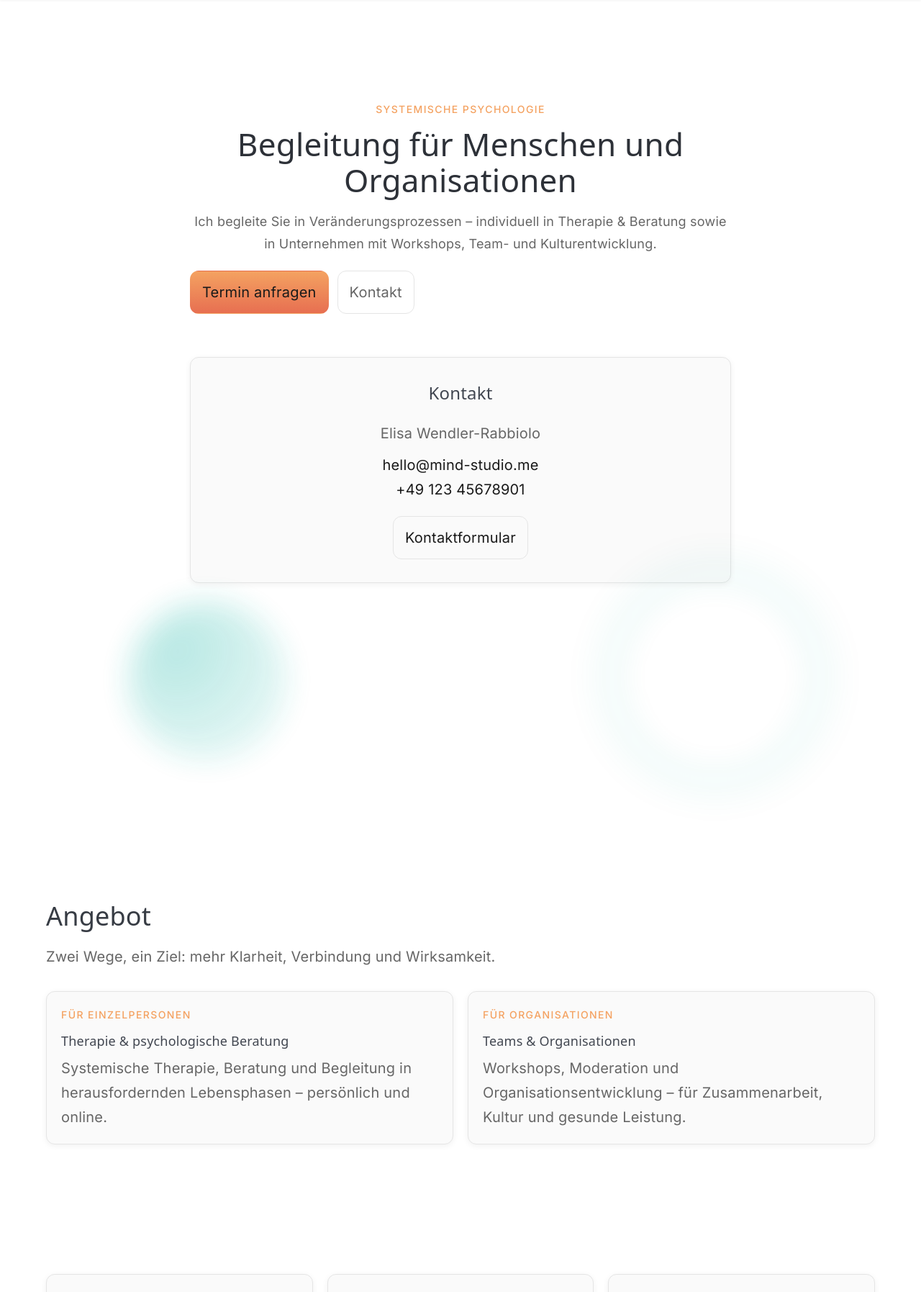
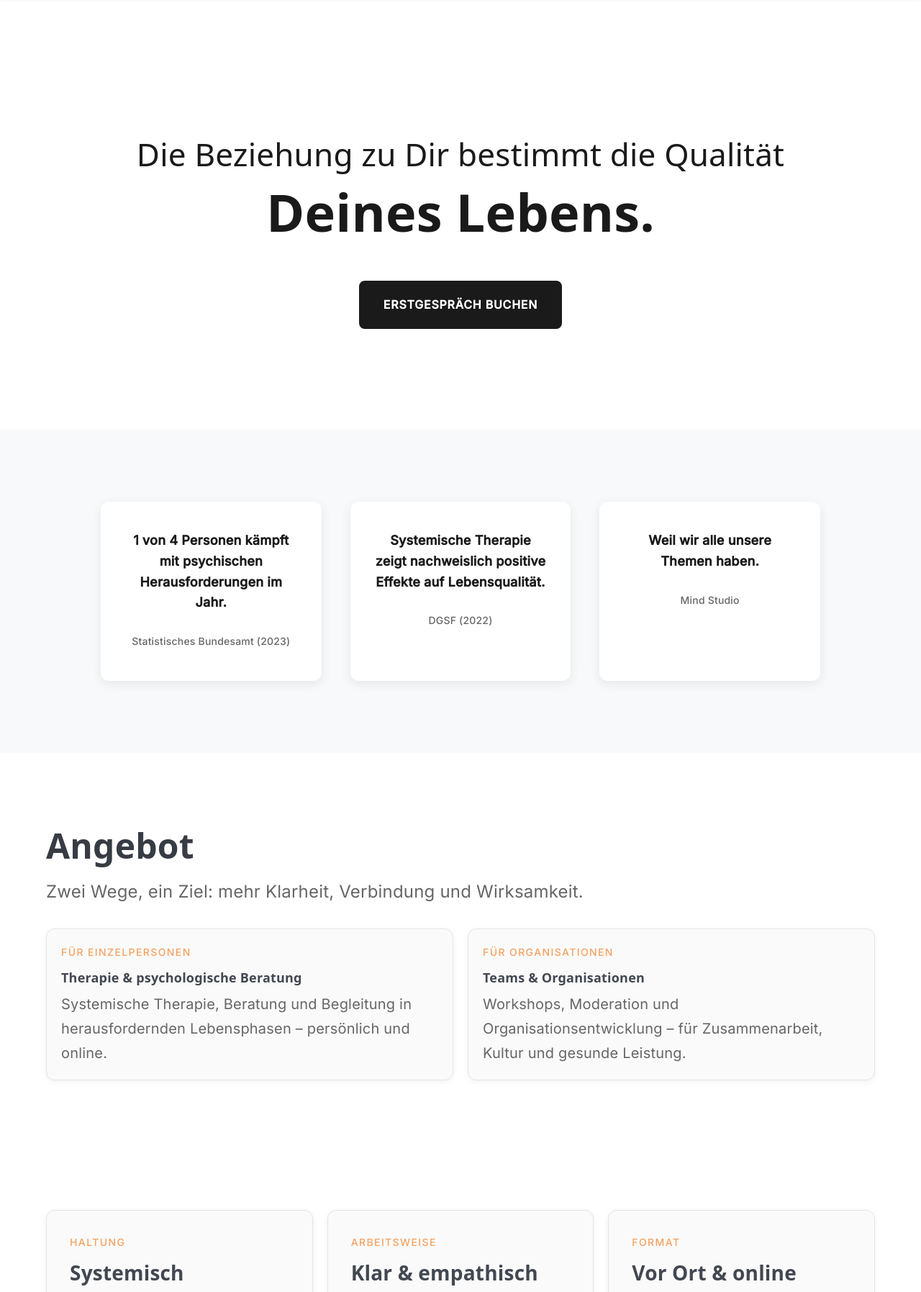
Before and after one commit to VinniWe/mind-studio-website, a PHP site: page / in a window 1280 px wide. Shown: the part 125-1920 px from the top of the page at 72% size. Run offline with PHP 8.4, Linux system fonts and the light colour scheme; some libraries are stand-ins or nearby versions.

Commit message:
Design: match reference website exactly
Based on paulinestockmann.de:
- Massive 72px bold hero headlines matching reference
- Exact hero structure: 'Die Beziehung zu Dir bestimmt die Qualität Deines Lebens'
- Statistics/quote blocks with citations like reference
- Bold black CTA buttons with uppercase text
- Clean white background with minimal design
- Large typography scale (64px H1, 48px H2, 28px H3)
- Generous spacing and breathing room
- Professional, impactful design focusing on content
- Bumped cache version to v=6 for immediate refresh

```diff
--- a/ansatz.html
+++ b/ansatz.html
@@ -7,8 +7,8 @@
     <meta name="description" content="Systemische Haltung: ressourcenorientiert, kontextsensibel und lösungsfokussiert. Klar, empathisch und mit Blick auf Beziehungsmuster.">
     <link rel="icon" href="/assets/img/favicon.svg" type="image/svg+xml">
     <link rel="stylesheet" href="https://unpkg.com/@picocss/pico@2/css/pico.min.css">
-    <link rel="stylesheet" href="assets/css/styles.css?v=5">
-    <script defer src="assets/js/site.js?v=5"></script>
+    <link rel="stylesheet" href="assets/css/styles.css?v=6">
+    <script defer src="assets/js/site.js?v=6"></script>
   </head>
   <body>
     <header class="site-header">
--- a/assets/css/styles.css
+++ b/assets/css/styles.css
@@ -96,15 +96,25 @@ header.site-header {
 
 /* Hero */
 .hero {
-  padding: 120px 0 80px;
+  padding: 160px 0 120px;
   text-align: center;
 }
-.hero-grid {
-  display: grid;
-  grid-template-columns: 1fr;
-  gap: 60px;
-  max-width: 800px;
-  margin: 0 auto;
+.hero-title {
+  font-size: 72px;
+  font-weight: 800;
+  line-height: 1.0;
+  margin: 0 0 10px;
+  color: var(--color-text);
+}
+.hero-subtitle {
+  font-size: 72px;
+  font-weight: 800;
+  line-height: 1.0;
+  margin: 0 0 60px;
+  color: var(--color-text);
+}
+.hero-cta {
+  margin-top: 60px;
 }
 .hero .visual {
   position: relative;
@@ -143,21 +153,77 @@ header.site-header {
 }
 
 .cta-row { display: flex; gap: 12px; flex-wrap: wrap; margin-top: 22px; }
-.btn { display: inline-flex; align-items: center; gap: 10px; padding: 12px 16px; border-radius: 12px; border: 1px solid var(--color-border); color: var(--color-text); transition: transform .06s ease, filter .2s ease, background .2s ease; }
-.btn-primary { background: linear-gradient(180deg, var(--color-accent), var(--color-accent-600)); border-color: transparent; }
-.btn-primary:hover { filter: brightness(1.07); transform: translateY(-1px); }
-.btn-ghost { background: transparent; color: var(--color-muted); }
-.btn-ghost:hover { color: var(--color-text); border-color: var(--color-accent); }
+.btn {
+  display: inline-flex;
+  align-items: center;
+  gap: 10px;
+  padding: 18px 32px;
+  border-radius: 8px;
+  border: 2px solid transparent;
+  color: var(--color-bg);
+  font-weight: 600;
+  font-size: 16px;
+  text-transform: uppercase;
+  letter-spacing: 0.05em;
+  transition: all .2s ease;
+}
+.btn-primary {
+  background: var(--color-text);
+  border-color: var(--color-text);
+  color: var(--color-bg);
+}
+.btn-primary:hover {
+  background: var(--color-muted);
+  border-color: var(--color-muted);
+  transform: translateY(-2px);
+  box-shadow: 0 8px 20px rgba(0,0,0,0.15);
+}
+.btn-ghost { background: transparent; color: var(--color-muted); border-color: var(--color-border); }
+.btn-ghost:hover { color: var(--color-text); border-color: var(--color-text); }
 
 /* Typography Scale */
-h1 { font-size: 48px; font-weight: 600; line-height: 1.2; margin: 0 0 20px; }
-h2 { font-size: 36px; font-weight: 500; line-height: 1.3; margin: 0 0 16px; }
-h3 { font-size: 24px; font-weight: 500; line-height: 1.4; margin: 0 0 12px; }
+h1 { font-size: 64px; font-weight: 700; line-height: 1.1; margin: 0 0 20px; }
+h2 { font-size: 48px; font-weight: 600; line-height: 1.2; margin: 0 0 16px; }
+h3 { font-size: 28px; font-weight: 600; line-height: 1.3; margin: 0 0 12px; }
 .eyebrow { font-size: 14px; font-weight: 500; text-transform: uppercase; letter-spacing: 0.1em; color: var(--color-accent); margin-bottom: 12px; }
-.lead { font-size: 20px; line-height: 1.6; color: var(--color-muted); margin: 0 0 32px; }
+.lead { font-size: 24px; line-height: 1.6; color: var(--color-muted); margin: 0 0 32px; }
 
 /* Sections */
 section { padding: 80px 0; }
+
+/* Statistics Section */
+.stats-section {
+  background: var(--color-highlight);
+  padding: 100px 0;
+}
+.stats-grid {
+  display: grid;
+  grid-template-columns: repeat(3, 1fr);
+  gap: 40px;
+  max-width: 1000px;
+  margin: 0 auto;
+}
+.stat-block {
+  background: var(--color-bg);
+  border: none;
+  border-radius: 12px;
+  padding: 40px 32px;
+  margin: 0;
+  text-align: center;
+  box-shadow: 0 4px 16px rgba(0,0,0,0.08);
+}
+.stat-block p {
+  font-size: 18px;
+  line-height: 1.6;
+  margin: 0 0 20px;
+  color: var(--color-text);
+}
+.stat-block cite {
+  font-size: 14px;
+  color: var(--color-muted);
+  font-style: normal;
+  font-weight: 500;
+}
 
 .grid-2 { display: grid; grid-template-columns: repeat(2, 1fr); gap: 20px; }
 .grid-3 { display: grid; grid-template-columns: repeat(3, 1fr); gap: 20px; }
@@ -201,12 +267,17 @@ label { color: var(--color-muted); font-size: 14px; }
 /* Responsive */
 @media (max-width: 900px) {
   /* Typography adjustments for mobile */
-  h1 { font-size: 36px; }
-  h2 { font-size: 28px; }
-  h3 { font-size: 20px; }
+  h1 { font-size: 48px; }
+  h2 { font-size: 36px; }
+  h3 { font-size: 24px; }
 
-  .hero { padding: 80px 0 60px; }
-  .hero-grid { grid-template-columns: 1fr; }
+  .hero { padding: 120px 0 80px; }
+  .hero-title { font-size: 48px; }
+  .hero-subtitle { font-size: 48px; }
+
+  .stats-grid { grid-template-columns: 1fr; gap: 24px; }
+  .stats-section { padding: 80px 0; }
+
   .grid-2 { grid-template-columns: 1fr; }
   .grid-3 { grid-template-columns: 1fr; }
   .nav-links { display: none; }
--- a/datenschutz.html
+++ b/datenschutz.html
@@ -7,8 +7,8 @@
     <meta name="robots" content="noindex">
     <link rel="icon" href="assets/img/favicon.svg" type="image/svg+xml">
     <link rel="stylesheet" href="https://unpkg.com/@picocss/pico@2/css/pico.min.css">
-    <link rel="stylesheet" href="assets/css/styles.css?v=5">
-    <script defer src="assets/js/site.js?v=5"></script>
+    <link rel="stylesheet" href="assets/css/styles.css?v=6">
+    <script defer src="assets/js/site.js?v=6"></script>
   </head>
   <body>
     <header class="site-header">
--- a/en/about.html
+++ b/en/about.html
@@ -7,8 +7,8 @@
     <meta name="description" content="About: Elisa Wendler-Rabbiolo – Systemic Psychology, approach and background.">
     <link rel="icon" href="../assets/img/favicon.svg" type="image/svg+xml">
     <link rel="stylesheet" href="https://unpkg.com/@picocss/pico@2/css/pico.min.css">
-    <link rel="stylesheet" href="../assets/css/styles.css?v=5">
-    <script defer src="../assets/js/site.js?v=5"></script>
+    <link rel="stylesheet" href="../assets/css/styles.css?v=6">
+    <script defer src="../assets/js/site.js?v=6"></script>
   </head>
   <body>
     <header class="site-header">
--- a/en/approach.html
+++ b/en/approach.html
@@ -7,8 +7,8 @@
     <meta name="description" content="Systemic approach: resource-oriented, context-sensitive and solution-focused. Clear, empathetic and with focus on relationship patterns.">
     <link rel="icon" href="../assets/img/favicon.svg" type="image/svg+xml">
     <link rel="stylesheet" href="https://unpkg.com/@picocss/pico@2/css/pico.min.css">
-    <link rel="stylesheet" href="../assets/css/styles.css?v=5">
-    <script defer src="../assets/js/site.js?v=5"></script>
+    <link rel="stylesheet" href="../assets/css/styles.css?v=6">
+    <script defer src="../assets/js/site.js?v=6"></script>
   </head>
   <body>
     <header class="site-header">
--- a/en/contact.html
+++ b/en/contact.html
@@ -7,8 +7,8 @@
     <meta name="description" content="Contact Mind Studio – Elisa Wendler-Rabbiolo. Request an appointment or send us a message.">
     <link rel="icon" href="../assets/img/favicon.svg" type="image/svg+xml">
     <link rel="stylesheet" href="https://unpkg.com/@picocss/pico@2/css/pico.min.css">
-    <link rel="stylesheet" href="../assets/css/styles.css?v=5">
-    <script defer src="../assets/js/site.js?v=5"></script>
+    <link rel="stylesheet" href="../assets/css/styles.css?v=6">
+    <script defer src="../assets/js/site.js?v=6"></script>
   </head>
   <body>
     <header class="site-header">
--- a/en/index.html
+++ b/en/index.html
@@ -12,8 +12,8 @@
     <meta property="og:image" content="../assets/img/social.png">
     <link rel="icon" href="../assets/img/favicon.svg" type="image/svg+xml">
     <link rel="stylesheet" href="https://unpkg.com/@picocss/pico@2/css/pico.min.css">
-    <link rel="stylesheet" href="../assets/css/styles.css?v=5">
-    <script defer src="../assets/js/site.js?v=5"></script>
+    <link rel="stylesheet" href="../assets/css/styles.css?v=6">
+    <script defer src="../assets/js/site.js?v=6"></script>
   </head>
   <body>
     <header class="site-header">
--- a/en/services-individual.html
+++ b/en/services-individual.html
@@ -7,8 +7,8 @@
     <meta name="description" content="Systemic therapy and coaching for individuals. In-person sessions in Hamburg and online.">
     <link rel="icon" href="../assets/img/favicon.svg" type="image/svg+xml">
     <link rel="stylesheet" href="https://unpkg.com/@picocss/pico@2/css/pico.min.css">
-    <link rel="stylesheet" href="../assets/css/styles.css?v=5">
-    <script defer src="../assets/js/site.js?v=5"></script>
+    <link rel="stylesheet" href="../assets/css/styles.css?v=6">
+    <script defer src="../assets/js/site.js?v=6"></script>
   </head>
   <body>
     <header class="site-header">
--- a/en/services-organizations.html
+++ b/en/services-organizations.html
@@ -7,8 +7,8 @@
     <meta name="description" content="Support for teams & organizations: workshops, facilitation, culture and organizational development.">
     <link rel="icon" href="../assets/img/favicon.svg" type="image/svg+xml">
     <link rel="stylesheet" href="https://unpkg.com/@picocss/pico@2/css/pico.min.css">
-    <link rel="stylesheet" href="../assets/css/styles.css?v=5">
-    <script defer src="../assets/js/site.js?v=5"></script>
+    <link rel="stylesheet" href="../assets/css/styles.css?v=6">
+    <script defer src="../assets/js/site.js?v=6"></script>
   </head>
   <body>
     <header class="site-header">
--- a/impressum.html
+++ b/impressum.html
@@ -7,8 +7,8 @@
     <meta name="robots" content="noindex">
     <link rel="icon" href="assets/img/favicon.svg" type="image/svg+xml">
     <link rel="stylesheet" href="https://unpkg.com/@picocss/pico@2/css/pico.min.css">
-    <link rel="stylesheet" href="assets/css/styles.css?v=5">
-    <script defer src="assets/js/site.js?v=5"></script>
+    <link rel="stylesheet" href="assets/css/styles.css?v=6">
+    <script defer src="assets/js/site.js?v=6"></script>
   </head>
   <body>
     <header class="site-header">
--- a/index.html
+++ b/index.html
@@ -12,8 +12,8 @@
     <meta property="og:image" content="assets/img/social.png">
     <link rel="icon" href="assets/img/favicon.svg" type="image/svg+xml">
     <link rel="stylesheet" href="https://unpkg.com/@picocss/pico@2/css/pico.min.css">
-    <link rel="stylesheet" href="assets/css/styles.css?v=5">
-    <script defer src="assets/js/site.js?v=5"></script>
+    <link rel="stylesheet" href="assets/css/styles.css?v=6">
+    <script defer src="assets/js/site.js?v=6"></script>
   </head>
   <body>
     <header class="site-header">
@@ -50,31 +50,30 @@
 
     <main>
       <section class="hero">
-        <div class="container hero-grid">
-          <div>
-            <div class="eyebrow">SYSTEMISCHE PSYCHOLOGIE</div>
-            <h1>Begleitung für Menschen und Organisationen</h1>
-            <p>Ich begleite Sie in Veränderungsprozessen – individuell in Therapie & Beratung sowie in Unternehmen mit Workshops, Team- und Kulturentwicklung.</p>
-            <div class="cta-row">
-              <a class="btn btn-primary" href="mailto:hello@mind-studio.me">Termin anfragen</a>
-              <a class="btn btn-ghost" href="kontakt.html">Kontakt</a>
-            </div>
+        <div class="container">
+          <h1 class="hero-title">Die Beziehung zu Dir bestimmt die Qualität</h1>
+          <h2 class="hero-subtitle">Deines Lebens.</h2>
+          <div class="hero-cta">
+            <a class="btn btn-primary" href="mailto:hello@mind-studio.me">Erstgespräch Buchen</a>
           </div>
-          <aside class="card">
-            <h3>Kontakt</h3>
-            <div class="spacer-sm"></div>
-            <div class="muted">Elisa Wendler-Rabbiolo</div>
-            <div class="spacer-sm"></div>
-            <div><a href="mailto:hello@mind-studio.me">hello@mind-studio.me</a></div>
-            <div><a href="tel:+4912345678901">+49 123 45678901</a></div>
-            <div class="spacer"></div>
-            <a class="btn" href="kontakt.html">Kontaktformular</a>
-          </aside>
         </div>
+      </section>
+
+      <section class="stats-section">
         <div class="container">
-          <div class="visual">
-            <div class="blob"></div>
-            <div class="ring"></div>
+          <div class="stats-grid">
+            <blockquote class="stat-block">
+              <p><strong>1 von 4 Personen kämpft mit psychischen Herausforderungen im Jahr.</strong></p>
+              <cite>Statistisches Bundesamt (2023)</cite>
+            </blockquote>
+            <blockquote class="stat-block">
+              <p><strong>Systemische Therapie zeigt nachweislich positive Effekte auf Lebensqualität.</strong></p>
+              <cite>DGSF (2022)</cite>
+            </blockquote>
+            <blockquote class="stat-block">
+              <p><strong>Weil wir alle unsere Themen haben.</strong></p>
+              <cite>Mind Studio</cite>
+            </blockquote>
           </div>
         </div>
       </section>
--- a/kontakt.html
+++ b/kontakt.html
@@ -7,8 +7,8 @@
     <meta name="description" content="Kontakt zu Mind Studio – Anfrage per E‑Mail oder Kontaktformular.">
     <link rel="icon" href="/assets/img/favicon.svg" type="image/svg+xml">
     <link rel="stylesheet" href="https://unpkg.com/@picocss/pico@2/css/pico.min.css">
-    <link rel="stylesheet" href="assets/css/styles.css?v=5">
-    <script defer src="assets/js/site.js?v=5"></script>
+    <link rel="stylesheet" href="assets/css/styles.css?v=6">
+    <script defer src="assets/js/site.js?v=6"></script>
   </head>
   <body>
     <header class="site-header">
--- a/leistungen-einzel.html
+++ b/leistungen-einzel.html
@@ -7,8 +7,8 @@
     <meta name="description" content="Systemische Therapie und Coaching für Einzelpersonen. Präsenztermine in München und online.">
     <link rel="icon" href="/assets/img/favicon.svg" type="image/svg+xml">
     <link rel="stylesheet" href="https://unpkg.com/@picocss/pico@2/css/pico.min.css">
-    <link rel="stylesheet" href="assets/css/styles.css?v=5">
-    <script defer src="assets/js/site.js?v=5"></script>
+    <link rel="stylesheet" href="assets/css/styles.css?v=6">
+    <script defer src="assets/js/site.js?v=6"></script>
   </head>
   <body>
     <header class="site-header">
--- a/leistungen-organisationen.html
+++ b/leistungen-organisationen.html
@@ -7,8 +7,8 @@
     <meta name="description" content="Begleitung für Teams & Organisationen: Workshops, Moderation, Kultur- und Organisationsentwicklung.">
     <link rel="icon" href="/assets/img/favicon.svg" type="image/svg+xml">
     <link rel="stylesheet" href="https://unpkg.com/@picocss/pico@2/css/pico.min.css">
-    <link rel="stylesheet" href="assets/css/styles.css?v=5">
-    <script defer src="assets/js/site.js?v=5"></script>
+    <link rel="stylesheet" href="assets/css/styles.css?v=6">
+    <script defer src="assets/js/site.js?v=6"></script>
   </head>
   <body>
     <header class="site-header">
--- a/ueber-mich.html
+++ b/ueber-mich.html
@@ -7,8 +7,8 @@
     <meta name="description" content="Über mich: Elisa Wendler-Rabbiolo – Systemische Psychologie, Haltung und Hintergrund.">
     <link rel="icon" href="assets/img/favicon.svg" type="image/svg+xml">
     <link rel="stylesheet" href="https://unpkg.com/@picocss/pico@2/css/pico.min.css">
-    <link rel="stylesheet" href="assets/css/styles.css?v=5">
-    <script defer src="assets/js/site.js?v=5"></script>
+    <link rel="stylesheet" href="assets/css/styles.css?v=6">
+    <script defer src="assets/js/site.js?v=6"></script>
   </head>
   <body>
     <header class="site-header">
```
